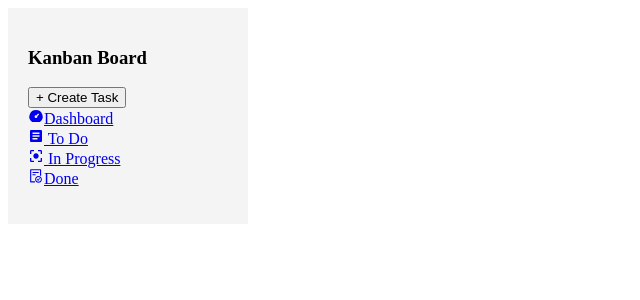
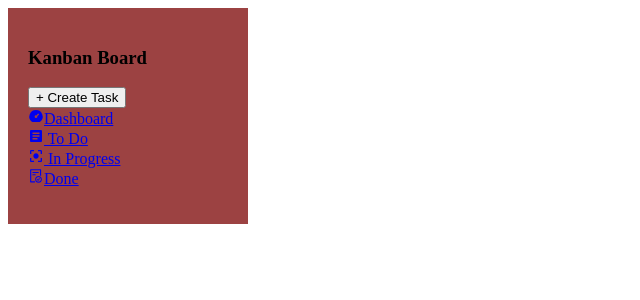
Before and after one commit to bingle-bb/KanbanBoard, a React (Vite) app: page / in a window 1280 px wide. Shown: the top 300 px of the page, without its empty margins (0-640 px from the left). Built offline with nearby package versions, Linux system fonts and the light colour scheme.

Commit message:
color change

```diff
--- a/src/components/Sidebar.jsx
+++ b/src/components/Sidebar.jsx
@@ -6,7 +6,7 @@ import { TbDashboardFilled } from "react-icons/tb";
 import { NavLink } from "react-router-dom";
 
 const Sidebar = () => (
-  <div style={{ width: "200px", background: "#f4f4f4", padding: "20px" }}>
+  <div style={{ width: "200px", background: "#9c4242ff", padding: "20px" }}>
     <h3>Kanban Board</h3>
     <nav>
       <ul style={{ listStyle: "none", padding: 0 }}>
```
